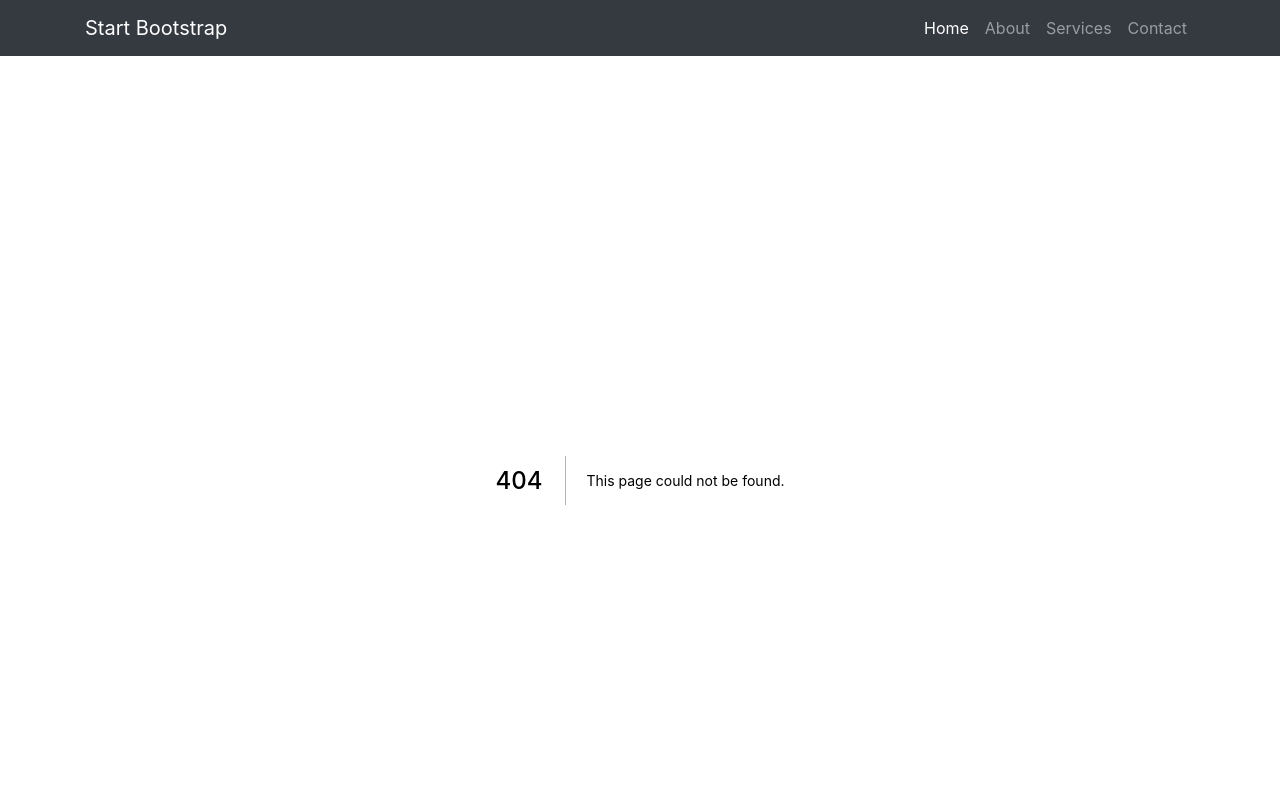
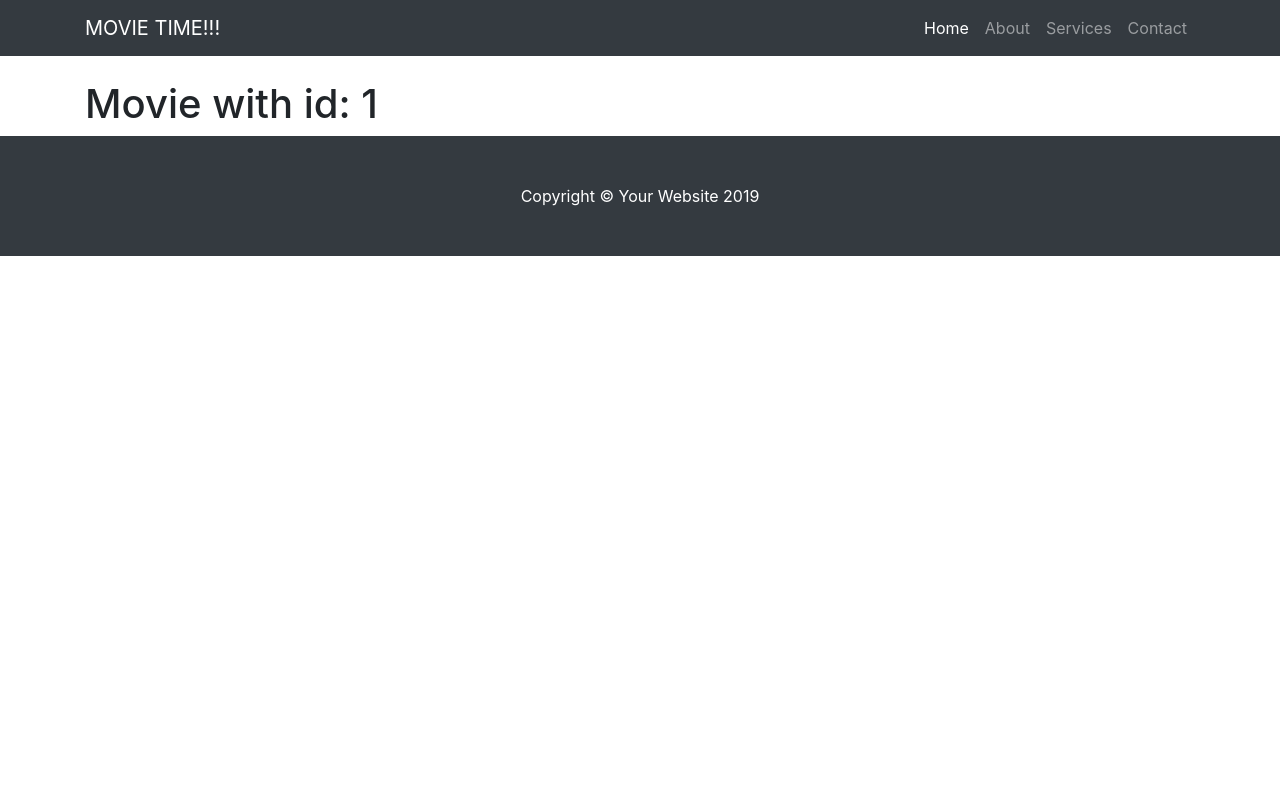
Before and after one commit to kgallagher52/Move-NextJS-Lessons, a Next.js app: page /movies/1 in a window 1280 px wide. Before the commit this address had no page. Shown: the top 800 px of the page. Built offline with nearby package versions, Linux system fonts and the light colour scheme.

Commit message:
Added routing for specific movies using Link and creating dynamic routing within href

```diff
--- a/components/navbar.js
+++ b/components/navbar.js
@@ -5,7 +5,7 @@
 		<nav className="navbar navbar-expand-lg navbar-dark bg-dark fixed-top">
 			<div className="container">
 				<a className="navbar-brand" href="#">
-					Start Bootstrap
+					MOVIE TIME!!!
 				</a>
 				<button
 					className="navbar-toggler"
--- /dev/null
+++ b/pages/movies/[id].js
@@ -0,0 +1,14 @@
+import { useRouter } from 'next/router'
+
+const Movie = () => {
+  const router = useRouter();
+  const { id } = router.query;
+  //Grabbing the value that was put inside of the url beyond movies/
+  return (
+    <div className="container">
+      <h1>Movie with id: { id }</h1>
+    </div>
+  )
+}
+
+export default Movie
```
Also changed, not shown: components/movieList.js (+9 -4 lines).
